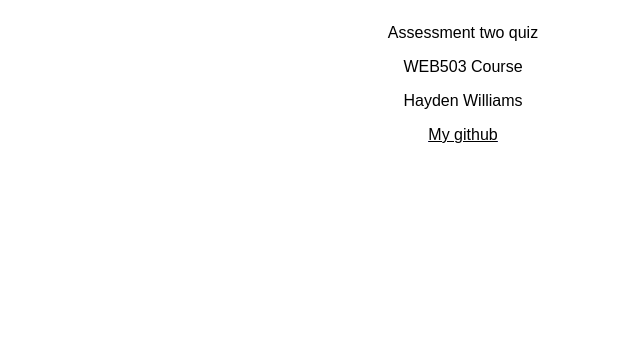
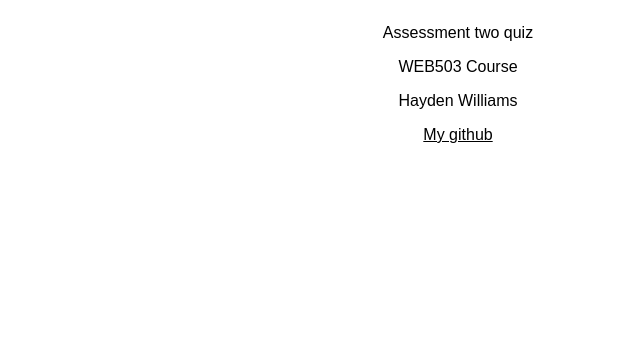
Before and after one commit to GravitysAndroid/Assessment-Two-Hayden, a plain HTML site: page caseTwo/Index.html in a window 1280 px wide. Shown: the top 337 px of the page, 220-860 px from the left. Drawn offline with Linux system fonts and the light colour scheme.

Commit message:
Formatting changes

```diff
--- a/caseTwo/Index.css
+++ b/caseTwo/Index.css
@@ -30,7 +30,7 @@
     font-size: 1em;
     width: 300px;
     height: 300px;
-    margin-left: 525px;
+    margin-left: 520px;
     margin-right: 400px;
 }
 
--- a/caseTwo/Index.html
+++ b/caseTwo/Index.html
@@ -17,7 +17,7 @@
                     <p>Assessment two quiz</p>
                     <p>WEB503 Course</p>
                     <p>Hayden Williams</p>
-                    <p class="link"><a href="https://github.com/GravitysAndroid/Assessment-Two-Hayden">My github</a></p>
+                    <a href="https://github.com/GravitysAndroid/Assessment-Two-Hayden">My github</a></p>
                 </div>
 
         <div class="container">
```
